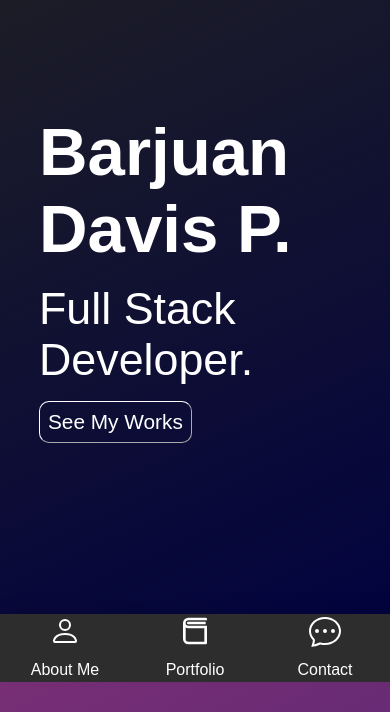
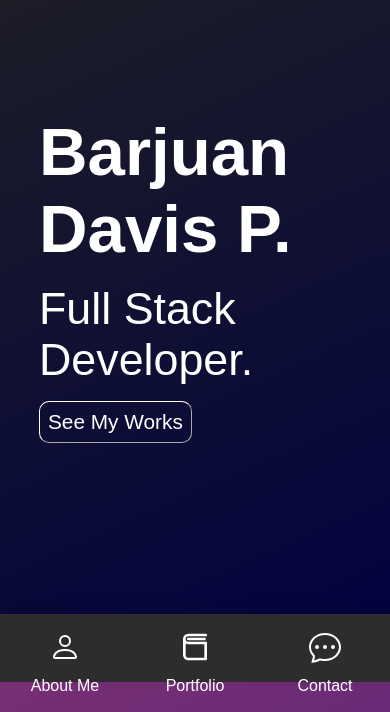
Before and after one commit to barjuandavis/barjuandavis-portfolio, a Gatsby site: page / in a window 390 px wide. Shown: the part 162-874 px from the top of the page. Built offline with nearby package versions, Linux system fonts and the light colour scheme; Gatsby itself is replaced by a stand-in of ours.

Commit message:
mobile UX improvements

```diff
--- a/src/components/nav/navbar.scss
+++ b/src/components/nav/navbar.scss
@@ -40,9 +40,10 @@
     height: 8%;
     background-color: rgba(45, 45, 45, 1);
     box-shadow: 0.5rem -0.5rem 1rem rgba(0,0,0,0.07);
-    width: 100%;
+    width: 100vw;
     top: auto;
     bottom: 0;
+    padding-top: 1rem;
     .mobile {
       display: flex;
     }
```
